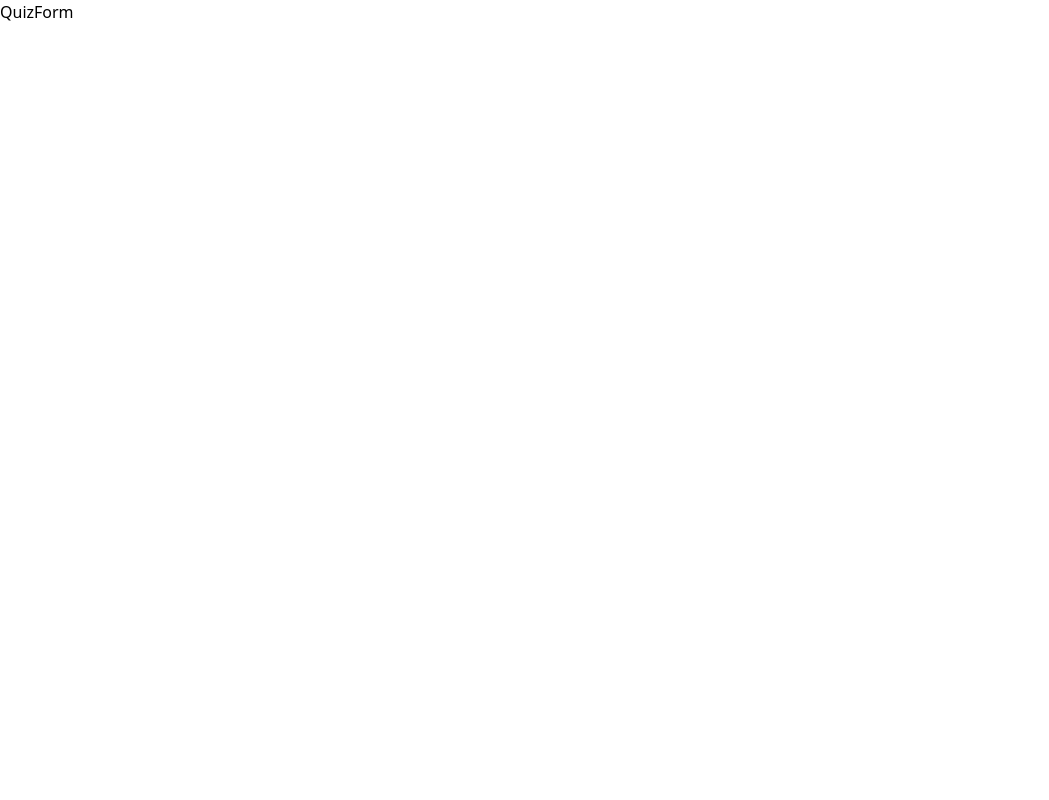
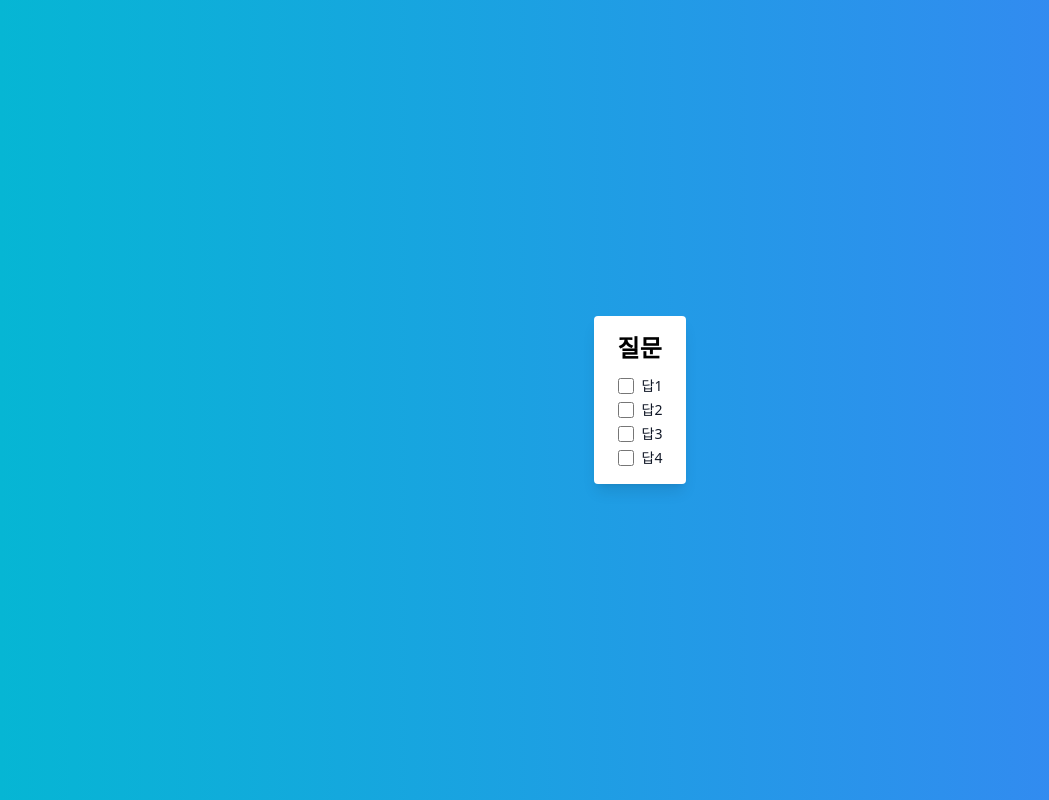
Before and after one commit to kangyongseok/quiz-app, a Next.js app: page /quiz in a window 1280 px wide. Shown: the whole page, without its empty margins (0-1049 px from the left). Built offline with nearby package versions, Linux system fonts and the light colour scheme.

Commit message:
add: 퀴즈 신규 컴포넌트 추가
- checkBox 컴포넌트 추가
- quizForm UI 추가
- tailwind config 커스텀 클래스명 추가
- 샘플데이터 하드코딩

```diff
--- /dev/null
+++ b/src/components/checkBox/index.tsx
@@ -0,0 +1,10 @@
+function CheckBox({label}: {label: string}) {
+  return (
+    <div className="flex items-center">
+      <input id={label} type="checkbox" value={label} className="w-4 h-4 text-blue-600 bg-gray-100 border-gray-300 rounded" />
+      <label htmlFor={label} className="ml-2 text-sm font-medium text-gray-900">{label}</label>
+    </div>
+  )
+}
+
+export default CheckBox
--- a/src/components/quizForm/index.tsx
+++ b/src/components/quizForm/index.tsx
@@ -1,6 +1,31 @@
-function QuizForm() {
+import CheckBox from "../checkBox";
+
+interface QuizFormProps {
+  question: string;
+  answerList: string[];
+  answer: string;
+}
+
+function QuizForm({
+  question,
+  answerList,
+  answer
+}: QuizFormProps) {
   return (
-    <div>QuizForm</div>
+    <div className="flex_screen_center flex-col bg-gradient-to-r from-cyan-500 to-blue-500">
+      <div className="max-w-sm rounded overflow-hidden shadow-lg px-6 py-4 bg-white">
+        <p className="font-bold text-2xl pb-2">{question}</p>
+        <ol>
+          {
+            answerList.map(list => (
+              <li key={`answer-${list}`} className="mt-1">
+                <CheckBox label={list} />
+              </li>
+            ))
+          }
+        </ol>
+      </div>
+    </div>
   )
 }
 
--- a/src/pages/index.tsx
+++ b/src/pages/index.tsx
@@ -5,7 +5,7 @@ const inter = Inter({ subsets: ['latin'] })
 
 export default function Home() {
   return (
-    <div className={`flex items-center justify-center ${inter.className} w-screen h-screen`}>
+    <div className={`flex_screen_center ${inter.className}`}>
       <Link href="/quiz">
         <button className="bg-blue-500 hover:bg-blue-700 text-white font-bold py-2 px-4 rounded">
         퀴즈 풀기
--- a/src/pages/quiz/index.tsx
+++ b/src/pages/quiz/index.tsx
@@ -1,9 +1,14 @@
 import QuizForm from "@/components/quizForm"
 
 function Quiz() {
+  const sample = {
+    question: '질문',
+    answerList: ['답1', '답2', '답3', '답4'],
+    answer: '답1'
+  }
 
   return (
-    <QuizForm />
+    <QuizForm {...sample} />
   )
 }
 
--- a/tailwind.config.ts
+++ b/tailwind.config.ts
@@ -1,4 +1,6 @@
 import type { Config } from 'tailwindcss'
+
+import plugin from 'tailwindcss/plugin'
 
 const config: Config = {
   content: [
@@ -9,6 +11,14 @@ const config: Config = {
   theme: {
     extend: {},
   },
-  plugins: [],
+  plugins: [
+    plugin(({ addComponents }) => {
+      addComponents({
+        '.flex_screen_center': {
+          '@apply flex items-center justify-center w-screen h-screen': ''
+        }
+      })
+    })
+  ],
 }
 export default config
```
Also changed, not shown: 1 other file (tests, documents, lock files or other folders).
